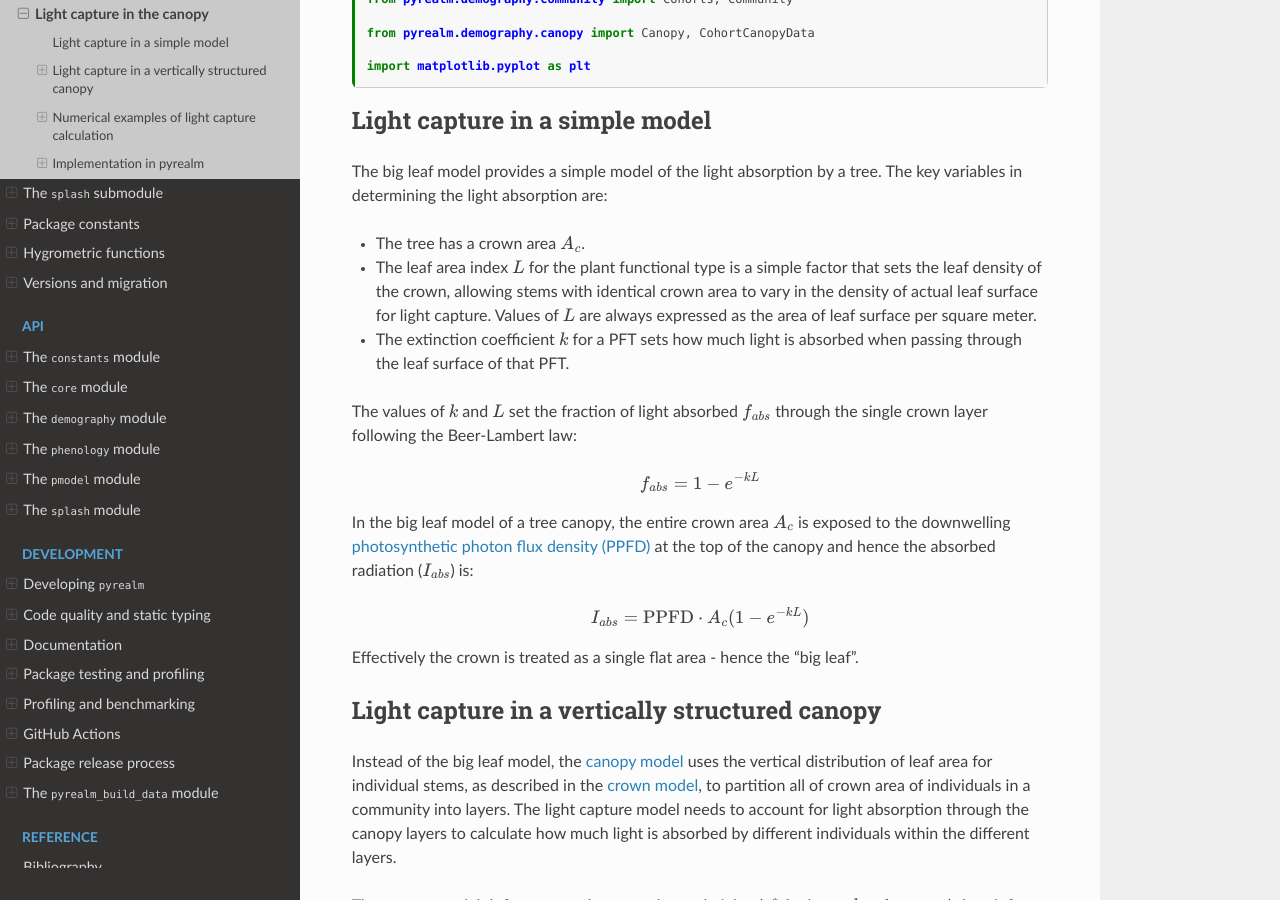
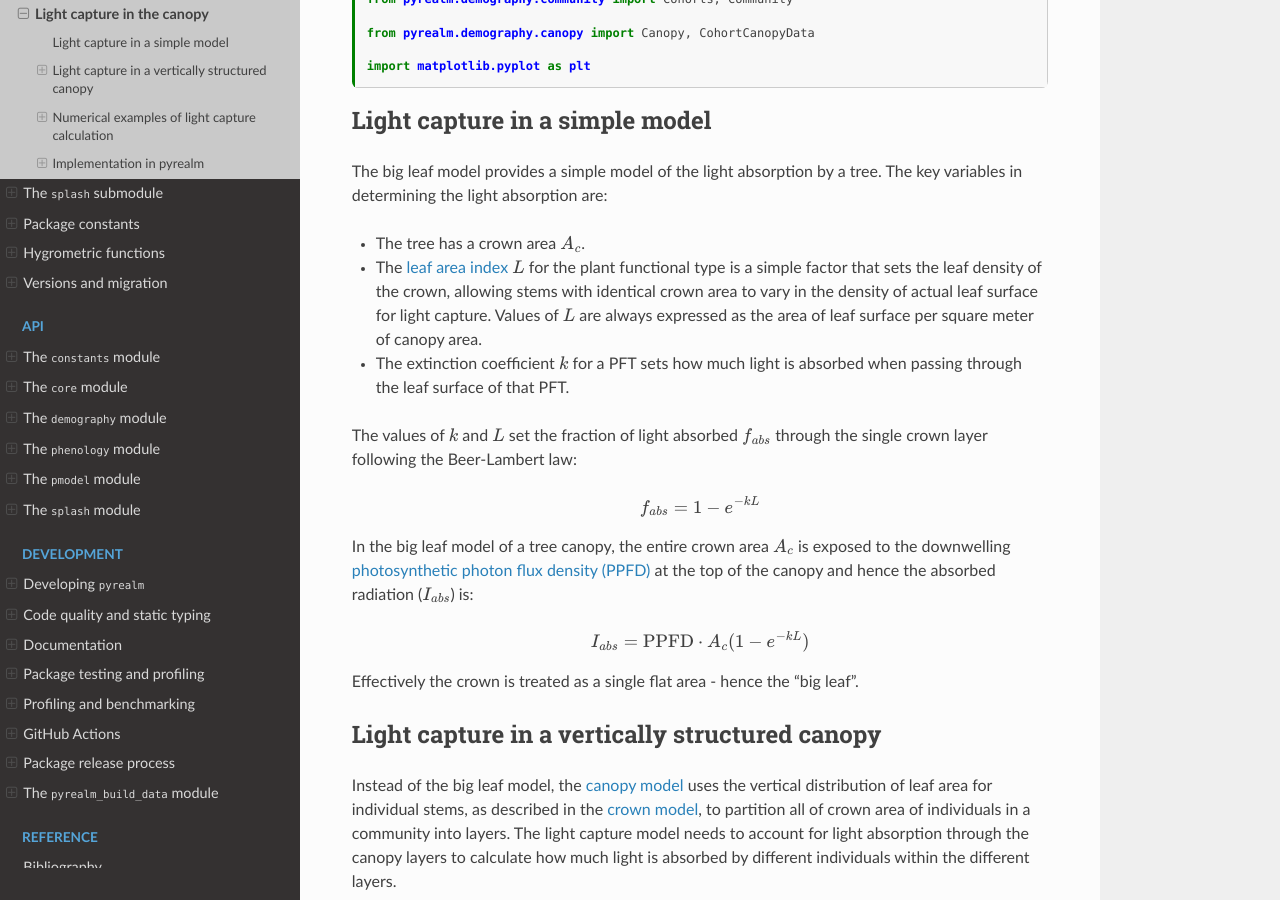
Before and after one commit to ImperialCollegeLondon/pyrealm, a Sphinx documentation site: the page built from docs/source/users/demography/light_capture.md, in a window 1280 px wide and 900 px high, scrolled down 422 px. Built offline with Sphinx 7.4.7 and the Read the Docs theme 3.1.0, drawn with Linux system fonts in a browser that asks for light colours.

Commit message:
Glossary usages

```diff
--- a/docs/source/users/demography/light_capture.md
+++ b/docs/source/users/demography/light_capture.md
@@ -49,10 +49,10 @@ The big leaf model provides a simple model of the light absorption by a tree. Th
 variables in determining the light absorption are:
 
 * The tree has a crown area $A_c$.
-* The leaf area index $L$ for the plant functional type is a simple factor that sets the
-  leaf density of the crown, allowing stems with identical crown area to vary in the
-  density of actual leaf surface for light capture. Values of $L$ are always expressed
-  as the area of leaf surface per square meter.
+* The {term}`leaf area index<LAI>` $L$ for the plant functional type is a simple factor
+  that sets the leaf density of the crown, allowing stems with identical crown area to
+  vary in the density of actual leaf surface for light capture. Values of $L$ are always
+  expressed as the area of leaf surface per square meter of canopy area.
 * The extinction coefficient $k$ for a PFT sets how much light is absorbed when passing
   through the leaf surface of that PFT.
 
```
Also changed, not shown: docs/source/users/demography/t_model.md (+3 -3 lines), docs/source/users/pmodel/shared_components/soil_moisture.md (+2 -2 lines), docs/source/users/pmodel/shared_components/two_leaf_model.md (+2 -2 lines), docs/source/users/splash.md (+1 -1 lines).
